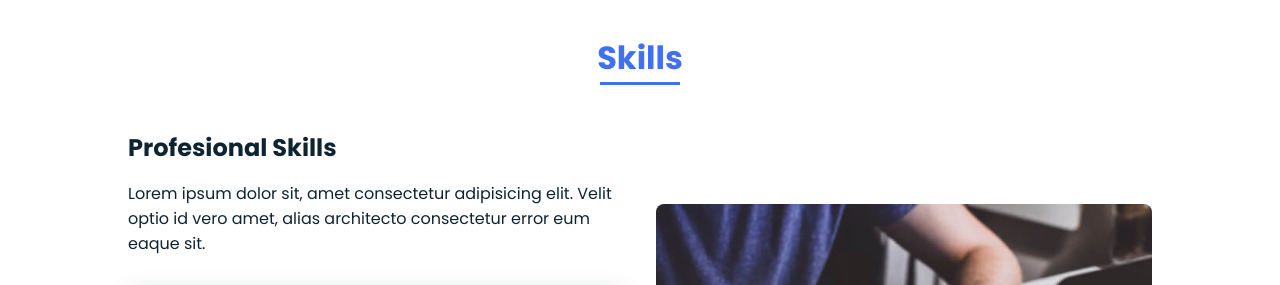
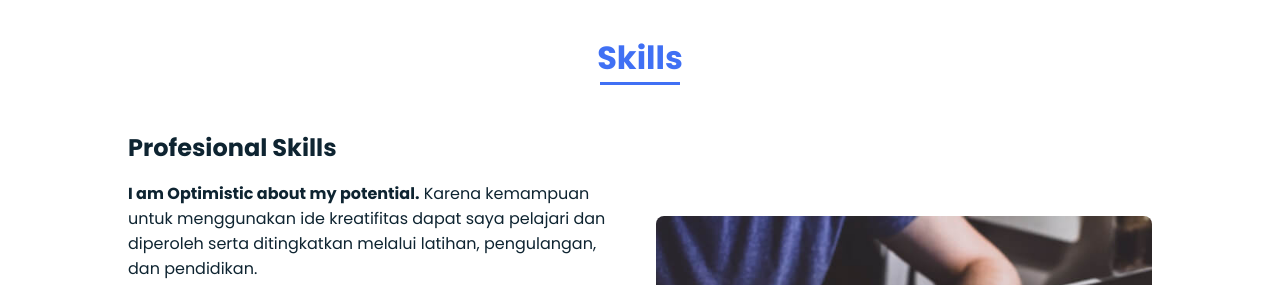
Before and after one commit to alamwahyu/mywebportfolio, a plain HTML site: page index.html in a window 1280 px wide. Shown: the part 1520-1805 px from the top of the page. Drawn offline with nearby package versions, Linux system fonts and the light colour scheme.

Commit message:
second commit

```diff
--- a/index.html
+++ b/index.html
@@ -79,7 +79,7 @@
                 <div class="skills__container bd-grid">
                     <div>
                         <h2 class="skills__subtitle">Profesional Skills</h2>
-                        <p class="skills__text">Lorem ipsum dolor sit, amet consectetur adipisicing elit. Velit optio id vero amet, alias architecto consectetur error eum eaque sit.</p>
+                        <p class="skills__text"><b>I am Optimistic about my potential.</b> Karena kemampuan untuk menggunakan ide kreatifitas dapat saya pelajari dan diperoleh serta ditingkatkan melalui latihan, pengulangan, dan pendidikan.</p>
                         <div class="skills__data">
                             <div class="skills__names">
                                 <i class='bx bxl-wordpress skills__icon'></i>
```
